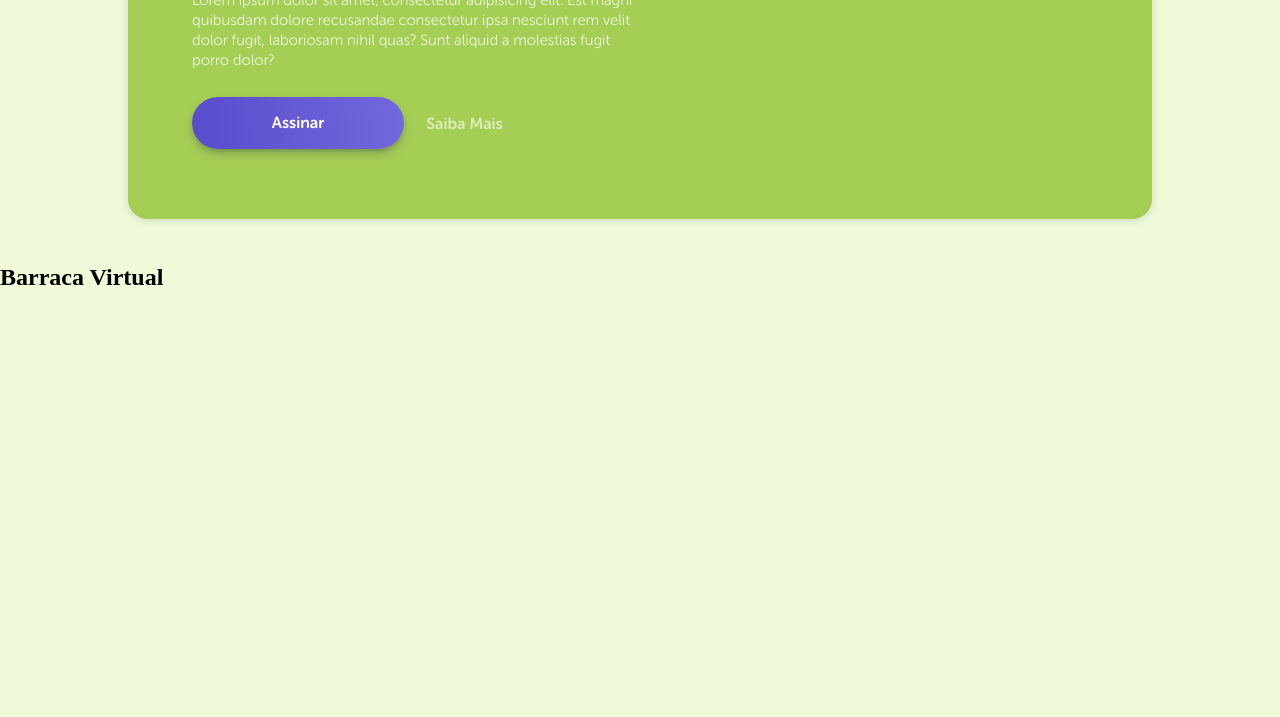
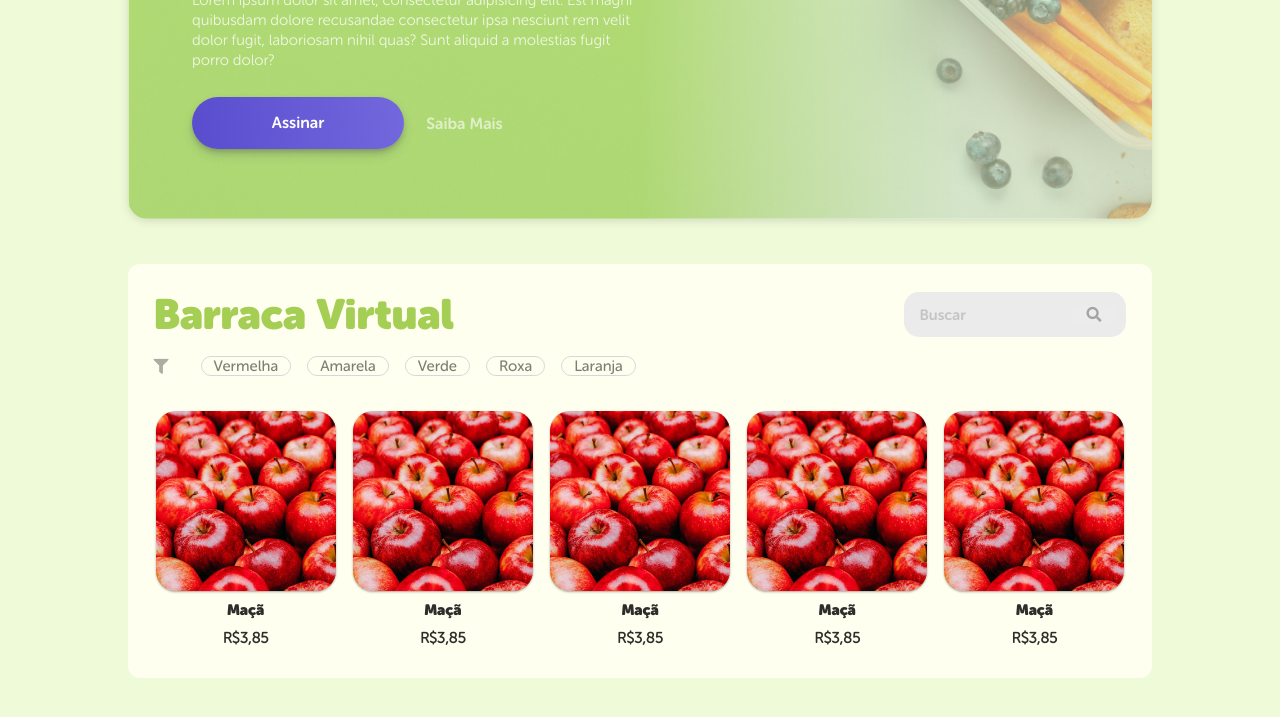
Before and after one commit to Rogrodi/Fruts, a plain HTML site: page index.html in a window 1280 px wide. Shown: the part 445-1162 px from the top of the page. Before the commit the page ends 800 px from the top, so only its background shows below. Drawn offline with Linux system fonts and the light colour scheme; a web font is replaced by a local one.

Commit message:
Adicionando Sessão de Itens e Outros

```diff
--- a/index.html
+++ b/index.html
@@ -1,6 +1,8 @@
 <!DOCTYPE html>
   <head>
+    <title>Fruits</title>
     <meta charset="utf-8"/>
+    <meta name="viewport" content="width=device-width, initial-scale=1">
     <link rel='stylesheet' href="style.css">
     <link rel='stylesheet' href="fonts/museo/stylesheet.css">
     <link rel="preconnect" href="https://fonts.googleapis.com">
@@ -32,7 +34,7 @@
           </div>
       </header>
       <section class="destaque">
-        <div class="destaqueContainer" title='destaque'>
+        <div class="destaqueContainer" title='slider'>
           <div class="destaquetxt">
             <h1>Sua vida mais saudável a 1 Clique de distancia </h1>
             <p>Lorem ipsum dolor sit amet, consectetur adipisicing elit. Est magni quibusdam dolore recusandae consectetur ipsa nesciunt rem velit dolor fugit, laboriosam nihil quas? Sunt aliquid a molestias fugit porro dolor?</p>
@@ -42,9 +44,112 @@
       </section>
       <section class="barraca_virtual">
         <div class="barracaContainer">
-          <div class="">
-            <h1>Barraca Virtual</h1>
+          <div class="titulo_buscador">
+            <div class="h2barraca">
+              <h2>Barraca Virtual</h2>
+            </div>
+            <form class="buscador">
+              <input type="text" id="busca" placeholder="Buscar">
+              <button id="busca"><i class="fas fa-search"></i></button>
+            </form>
           </div>
+          <nav class="filtros">
+            <i class="fas fa-filter"></i>
+            <ul>
+              <li>Vermelha</li>
+              <li>Amarela</li>
+              <li>Verde</li>
+              <li>Roxa</li>
+              <li>Laranja</li>
+            </ul>
+          </nav>
+          <div class="produtos">
+            <table>
+              <tr>
+                <th>
+                <button type="submit" name="maçã"></button>
+                </th>
+              </tr>
+                <tr>
+                  <td>
+                    <h3>Maçã</h3>
+                  </td>
+                </tr>
+                <tr>
+                  <td>
+                    <h4>R$3,85</h4>
+                  </td>
+                </tr>
+            </table>
+            <table>
+              <tr>
+                <th>
+                <button type="submit" name="maçã"></button>
+                </th>
+              </tr>
+                <tr>
+                  <td>
+                    <h3>Maçã</h3>
+                  </td>
+                </tr>
+                <tr>
+                  <td>
+                    <h4>R$3,85</h4>
+                  </td>
+                </tr>
+            </table>
+            <table>
+              <tr>
+                <th>
+                <button type="submit" name="maçã"></button>
+                </th>
+              </tr>
+                <tr>
+                  <td>
+                    <h3>Maçã</h3>
+                  </td>
+                </tr>
+                <tr>
+                  <td>
+                    <h4>R$3,85</h4>
+                  </td>
+                </tr>
+            </table>
+            <table>
+              <tr>
+                <th>
+                <button type="submit" name="maçã"></button>
+                </th>
+              </tr>
+                <tr>
+                  <td>
+                    <h3>Maçã</h3>
+                  </td>
+                </tr>
+                <tr>
+                  <td>
+                    <h4>R$3,85</h4>
+                  </td>
+                </tr>
+            </table>
+            <table>
+              <tr>
+                <th>
+                <button type="submit" name="maçã"></button>
+                </th>
+              </tr>
+                <tr>
+                  <td>
+                    <h3>Maçã</h3>
+                  </td>
+                </tr>
+                <tr>
+                  <td>
+                    <h4>R$3,85</h4>
+                  </td>
+                </tr>
+            </table>
+            </div>
         </div>
       </section>
   </body>
--- a/style.css
+++ b/style.css
@@ -10,6 +10,11 @@ body{
 
 a{
   text-decoration: none;
+}
+
+@viewport{
+  zoom: 1.0;
+  width: device-width;
 }
 
 
@@ -40,10 +45,6 @@ header{
   font-family: 'Grand Hotel', cursive;
   color: #7569DE;
   font-size: 22px;
-}
-
-.menu{
-
 }
 
 .menu ul{
@@ -121,13 +122,16 @@ header{
   padding-left: 64px;
   margin-top: 32px;
   border-radius: 20px;
-  background: #A5CE55;
+  background-image: url(frutas.jpg);
+  background-repeat: no-repeat;
+  background-size: cover;
   justify-content: space-between;
   align-items: center;
   display: flex;
   width: 80%;
   min-height: 532px;
   box-shadow: rgba(99, 99, 99, 0.2) 0px 2px 8px 0px;
+  border: none;
 
 }
 
@@ -175,11 +179,166 @@ header{
 .destaquetxt a:hover{
   text-decoration: none;
   font-family: 'Museo Sans Rounded 700';
-  color: rgb(254, 104, 69);
+  color: rgb(255, 255, 255);
   font-size: 16px;
 }
 
+.barraca_virtual{
+  display: flex;
+  flex-wrap: wrap;
+  justify-content: center;
+  width: 100%;
+  margin-bottom: 60px;
+}
 
+.barracaContainer{
+  display: flex;
+  flex-wrap: wrap;
+  background:#FFFFF0;
+  border-radius: 12px;
+  align-items: center;
+  padding: 2%;
+  width: 80%;
+  height: 100%;
+}
+
+.titulo_buscador{
+  display: flex;
+  justify-content: space-between;
+  align-items: center;
+  width: 100%;
+  height: 100%;
+}
+
+.h2barraca{
+  font-family: 'Museo Sans Rounded 1000';
+  color: #A5CE55;
+  font-size: 28px;
+}
+
+.buscador{
+  display: flex;
+  align-items: center;
+  box-sizing: border-box;
+  padding: 10px;
+  border-radius: 15px;
+  min-height: 45px;
+  background: #EBEBEB;
+}
+
+.buscador input{
+  font-family: 'Museo Sans Rounded 700';
+  font-size: 15px;
+  opacity: 0.32;
+  resize: none;
+  background: none;
+  min-height: 100%;
+  border: none;
+  padding-left: 5px;
+  outline: none;
+}
+
+
+.buscador button{
+  min-width: 45px;
+  font-size: 15px;
+  opacity: 0.30;
+  height: 100%;
+  border: none;
+  cursor: pointer;
+}
+
+.filtros{
+  margin-top: 4px;
+  min-height: 45px;
+  width: 100%;
+  gap: 2rem;
+  display: flex;
+  align-items: center;
+}
+
+.filtros nav{
+  gap: 2rem;
+  display: flex;
+  width: 100%;
+}
+.filtros i{
+  align-items: center;
+  opacity: 0.32;
+  font-size: 15px;
+  display: inline-flex;
+}
+
+.filtros ul{
+  gap: 1rem;
+  display: flex;
+  list-style: none;
+}
+
+.filtros li{
+  cursor: pointer;
+  font-family: 'Museo Sans Rounded 500';
+  font-size: 15px;
+  opacity: 0.5;
+  display: block;
+  border-style: solid;
+  border-radius: 12px;
+  border-width: thin;
+  padding: 0px 12px 0px 12px;
+  border-color: #b1aec7;
+}
+
+.produtos{
+  width: 100%;
+  display: flex;
+  flex-wrap: wrap;
+  margin-top: 20px;
+  justify-content: space-between;
+}
+
+/*.produtos table, th, td{
+  border: 1px solid black;
+  border-collapse: collapse;
+}*/
+
+.produtos table{
+  display: inline-flex;
+  text-align: center;
+}
+
+.produtos table h3{
+  font-family: 'Museo Sans Rounded 1000';
+  font-size: 15px;
+  opacity: 0.82;
+  padding: 4px;
+}
+
+.produtos table h4{
+  padding: 4px;
+  font-family: 'Museo Sans Rounded 300';
+  font-size: 15px;
+  opacity: 0.82;
+}
+
+.produtos tr th button{
+  width: 180px;
+  height: 180px;
+  background-image: url(maca.jpg);
+  background-size: cover;
+  background-repeat: no-repeat;
+  cursor: pointer;
+  border:none;
+  border-radius: 20px;
+  box-shadow: rgba(0, 0, 0, 0.12) 0px 1px 3px, rgba(0, 0, 0, 0.24) 0px 1px 2px;
+  transition-property: box-shadow, width,height, margin-top;
+  transition-timing-function: ease;
+  transition-duration: 0.28s;
+}
+
+.produtos button:hover{
+  margin-top: -5px;
+  box-shadow: rgb(38, 57, 77) 0px 20px 30px -10px;
+}
 
 @media (max-width: 1000px){
   .menu{
```
Also changed, not shown: banana.jpg (deleted), frutas.jpg (added), maca.jpg (added).
